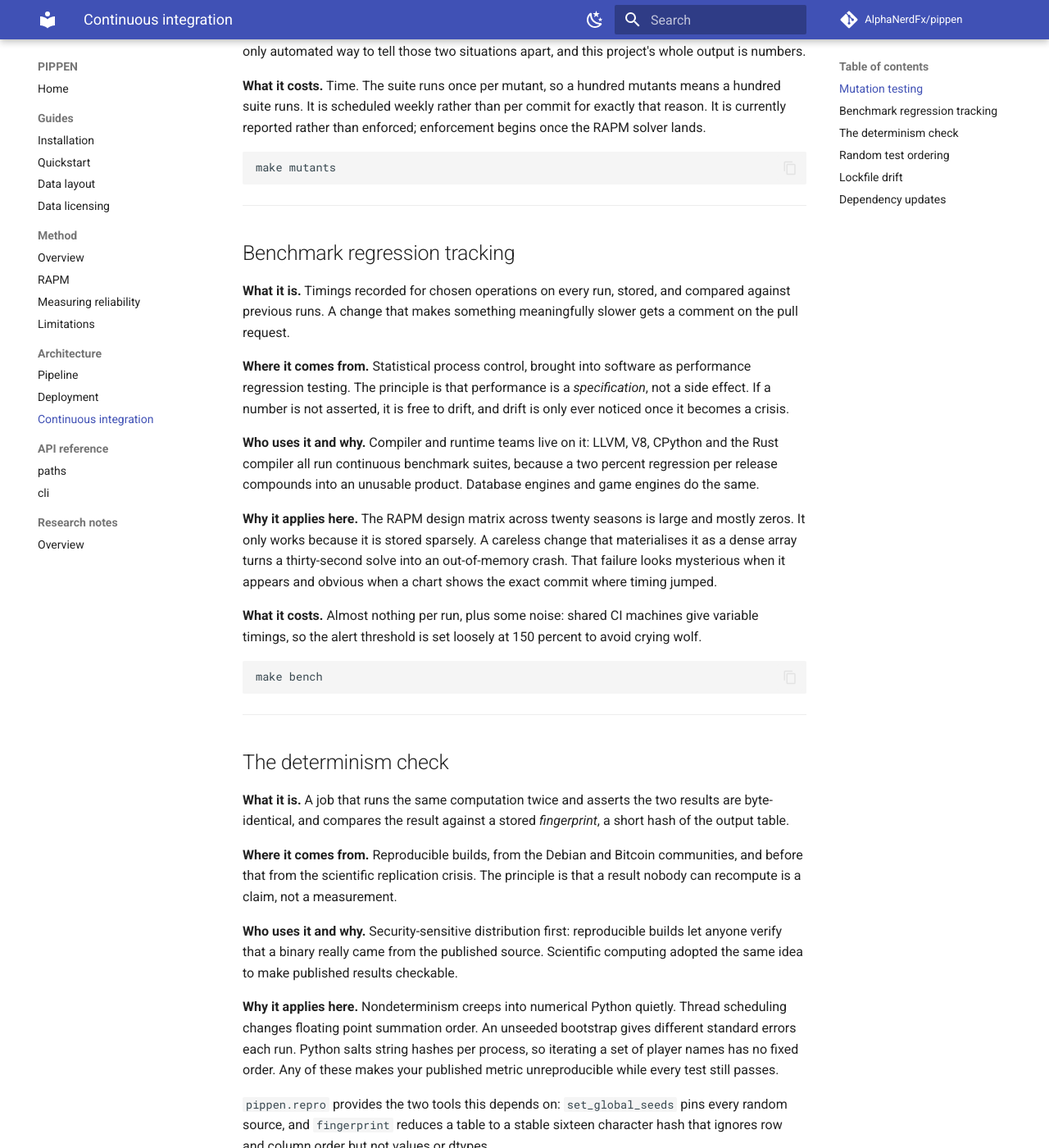
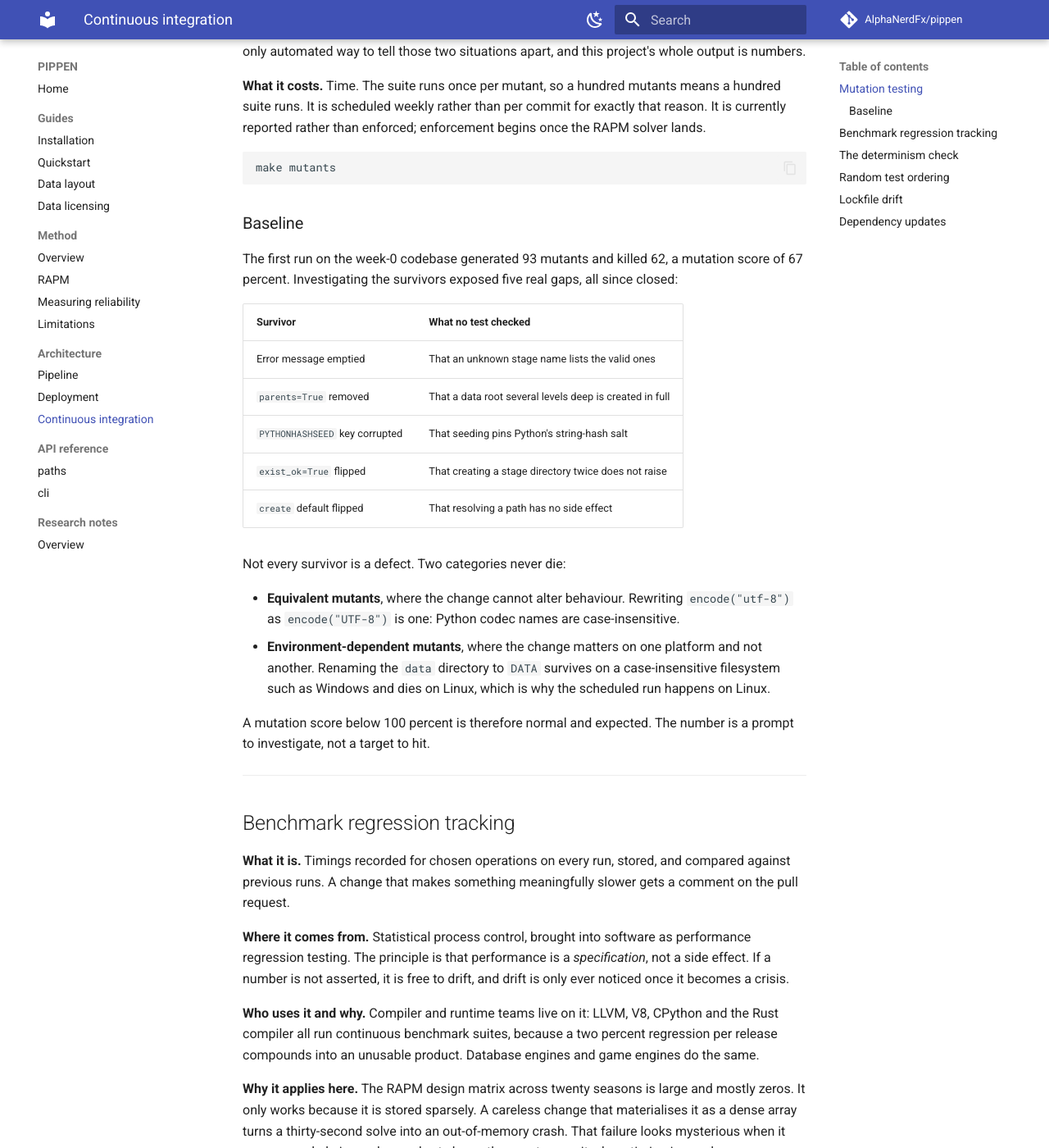
Before and after one commit to AlphaNerdFx/pippen, an MkDocs documentation site: the page built from docs/architecture/ci.md, in a window 1280 px wide and 1400 px high, scrolled down 899 px. Shown: the whole window at 82% size. Built offline with MkDocs 1.6.1 and Material for MkDocs 9.7.7, drawn with Linux system fonts in a browser that asks for light colours; comment, search, counter and statistics services are not loaded.

Commit message:
test: close gaps found by mutation testing
Mutation score rose from 67% to 74% on the week-0 code. Five survivors
were real gaps, not noise: an unchecked error message, missing parent
directory creation, an unasserted PYTHONHASHSEED, non-idempotent
directory creation, and a path resolver with an untested side effect.

Documents the baseline and the two survivor classes that never die,
equivalent and environment-dependent, so the score is read as a prompt
to investigate rather than a target to hit.

Co-Authored-By: Claude Opus 5 <noreply@anthropic.com>
Claude-Session: https://claude.ai/code/session_01B2eLixWWWT1W6D3QV5ZCsA

````diff
--- a/docs/architecture/ci.md
+++ b/docs/architecture/ci.md
@@ -46,6 +46,33 @@ begins once the RAPM solver lands.
 ```bash
 make mutants
 ```
+
+### Baseline
+
+The first run on the week-0 codebase generated 93 mutants and killed 62, a
+mutation score of 67 percent. Investigating the survivors exposed five real
+gaps, all since closed:
+
+| Survivor | What no test checked |
+|---|---|
+| Error message emptied | That an unknown stage name lists the valid ones |
+| `parents=True` removed | That a data root several levels deep is created in full |
+| `PYTHONHASHSEED` key corrupted | That seeding pins Python's string-hash salt |
+| `exist_ok=True` flipped | That creating a stage directory twice does not raise |
+| `create` default flipped | That resolving a path has no side effect |
+
+Not every survivor is a defect. Two categories never die:
+
+- **Equivalent mutants**, where the change cannot alter behaviour. Rewriting
+  `encode("utf-8")` as `encode("UTF-8")` is one: Python codec names are
+  case-insensitive.
+- **Environment-dependent mutants**, where the change matters on one platform
+  and not another. Renaming the `data` directory to `DATA` survives on a
+  case-insensitive filesystem such as Windows and dies on Linux, which is why
+  the scheduled run happens on Linux.
+
+A mutation score below 100 percent is therefore normal and expected. The number
+is a prompt to investigate, not a target to hit.
 
 ---
 
--- a/pyproject.toml
+++ b/pyproject.toml
@@ -157,8 +157,7 @@ filterwarnings = ["error::DeprecationWarning:pippen.*"]
 # Mutation testing deliberately breaks the source and checks that a test fails.
 # Coverage proves a line ran; this proves the line was actually verified.
 [tool.mutmut]
-paths_to_mutate = ["src/pippen/"]
-tests_dir = ["tests/"]
+source_paths = ["src/pippen/"]
 # Only offline tests: a mutant must not be killed by a network flake.
 runner = "python -m pytest -x -q -m 'not network and not benchmark' -p no:randomly"
 
````
Also changed, not shown: 2 other files.
